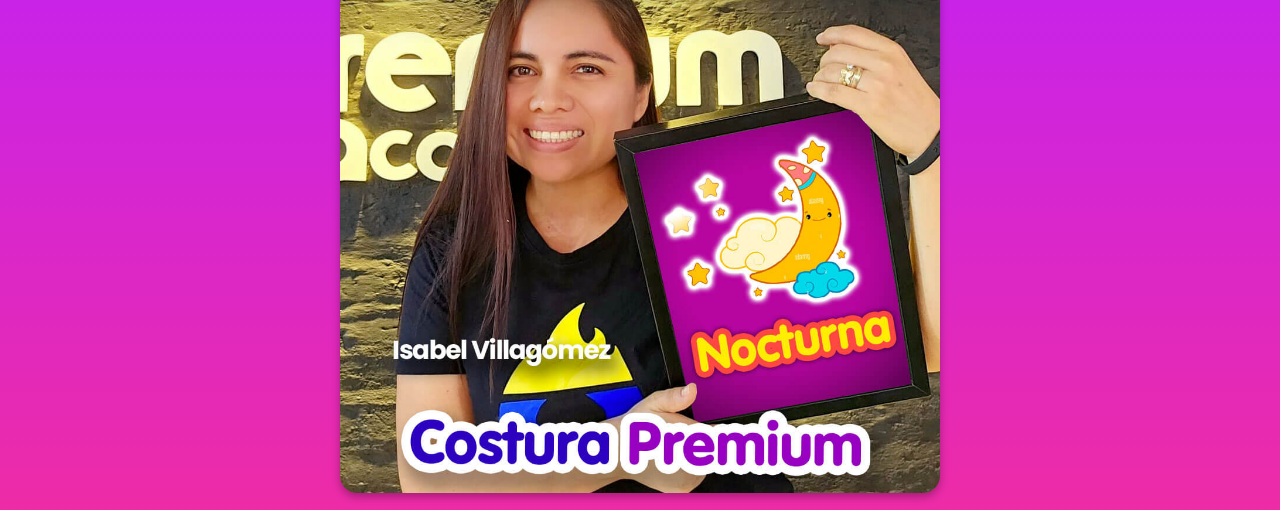
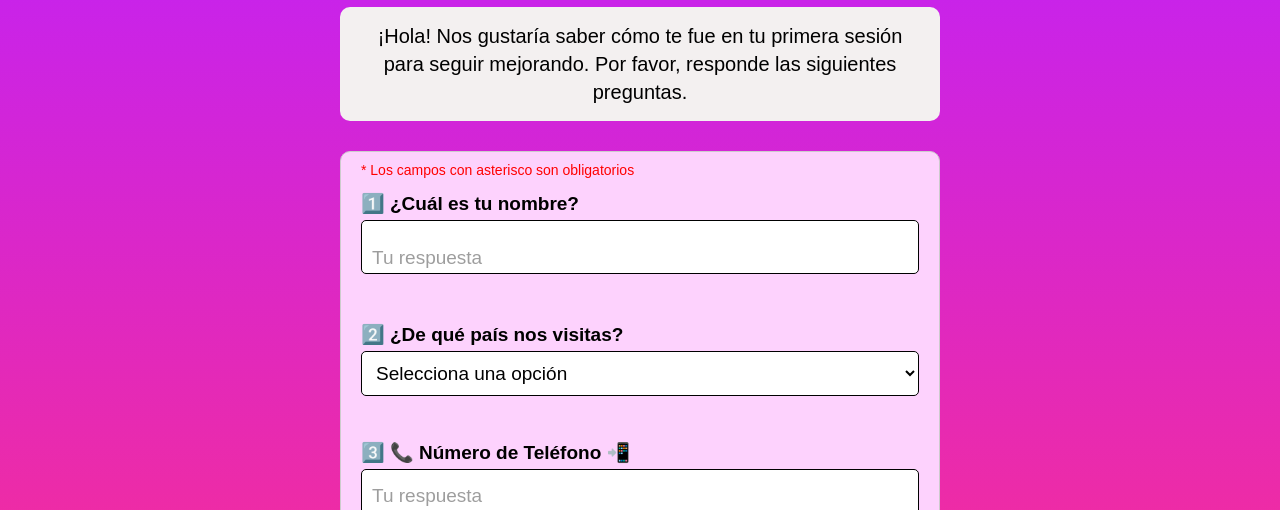
Before and after one commit to abcmulticursos/preguntas-clase-1, a plain HTML site: page index.html in a window 1280 px wide. Shown: the part 127-637 px from the top of the page. Drawn offline with Linux system fonts and the light colour scheme.

Commit message:
Update index.html

```diff
--- a/index.html
+++ b/index.html
@@ -199,7 +199,7 @@
 
 <div class="main-container" id="main-container">
     <div class="welcome-image-container">
-        <img src="images/chica-nocturna-bienvenida.jpg" alt="Test de la primera clase">
+        <img src="images/isabel-villagomez-pagina-002-preguntas-clase-1.jpg" alt="Test de la primera clase">
     </div>
 
     <div class="text-rectangle large">
```
